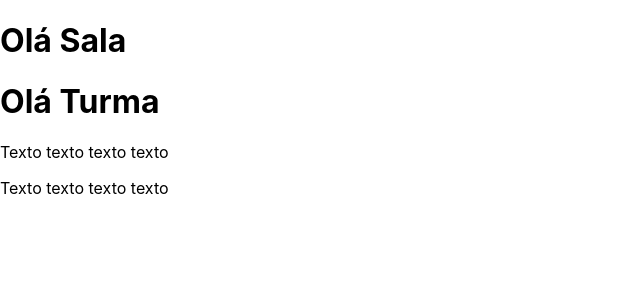
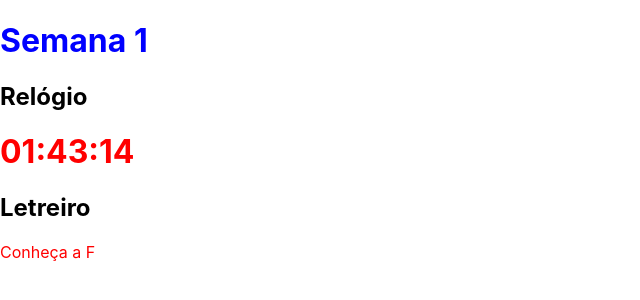
Before and after one commit to victororlandi/react_new, a React (Create React App) app: page / in a window 1280 px wide. Shown: the top 300 px of the page, without its empty margins (0-640 px from the left). Built offline with nearby package versions, Linux system fonts and the light colour scheme.

Commit message:
Add files via upload

```diff
--- /dev/null
+++ b/src/Letreiro.js
@@ -0,0 +1,26 @@
+import { useState, useEffect } from "react";
+
+export default function Letreiro() {
+  const textoCompleto = "Conheça a Fatec";
+  const [textoExibido, setTextoExibido] = useState("");
+
+  useEffect(() => {
+    let indice = 0;
+
+    const interval = setInterval(() => {
+      setTextoExibido((prev) => {
+        if (indice >= textoCompleto.length) {
+          indice = 0;
+          return "";
+        } else {
+          indice++;
+          return textoCompleto.slice(0, indice);
+        }
+      });
+    }, 200);
+
+    return () => clearInterval(interval);
+  }, []);
+
+  return <div style={{ color: 'red'}}>{textoExibido}</div>;
+}
--- /dev/null
+++ b/src/Relogio.js
@@ -0,0 +1,27 @@
+import { useState, useEffect } from "react";
+
+export default function Relogio() {
+  const getHoraAtual = () => {
+    const agora = new Date();
+
+    const horas = agora.getHours().toString().padStart(2, '0');
+    const minutos = agora.getMinutes().toString().padStart(2, '0');
+    const segundos = agora.getSeconds().toString().padStart(2, '0');
+
+    return `${horas}:${minutos}:${segundos}`;
+  };
+
+  const [hora, setHora] = useState(getHoraAtual());
+
+  useEffect(() => {
+    const intervalo = setInterval(() => {
+      setHora(getHoraAtual());
+    }, 1000);
+
+    return () => clearInterval(intervalo);
+  }, []);
+
+  return (
+      <h1 style={{ color: 'red'}}>{hora}</h1>
+  );
+}
--- a/src/index.js
+++ b/src/index.js
@@ -3,12 +3,17 @@ import ReactDOM from 'react-dom/client';
 import './index.css';
 import BemVindo from './BemVindo';
 import Texto from './Texto';
-//import App from './App';
+import App from './App';
+import Relogio from './Relogio';
+import Letreiro from './Letreiro';
 
 const root = ReactDOM.createRoot(document.getElementById('root'));
 root.render(
   <>
-   <BemVindo />
-   <Texto/>
+   <h1 style={{color:'blue'}}>Semana 1</h1>
+   <h2>Relógio</h2>
+   <Relogio/>
+   <h2>Letreiro</h2>
+   <Letreiro/>
   </>
 );
```
